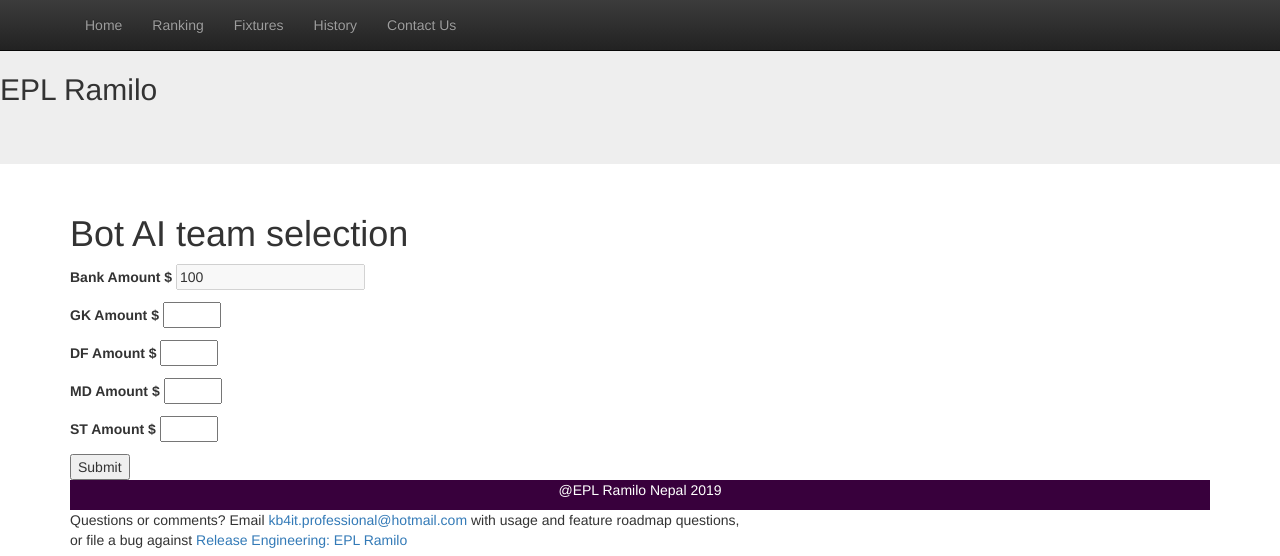
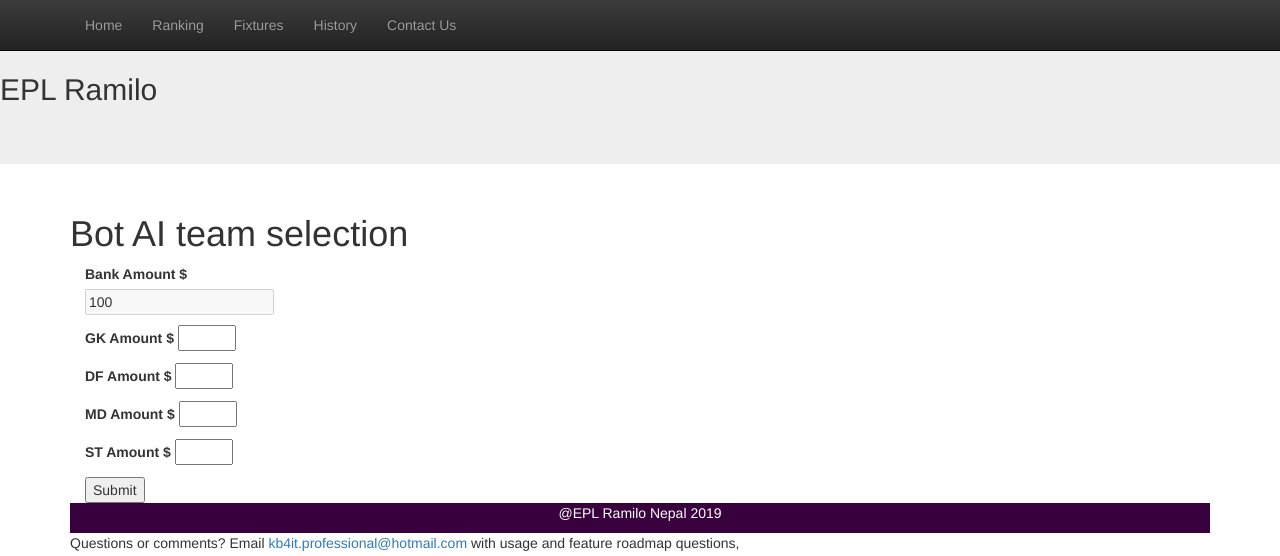
Before and after one commit to keshabb/fantasypremiereleague, a Django app: page /fpl/bot.html in a window 1280 px wide. Shown: the top 556 px of the page. Run offline with Django 3.2, Linux system fonts and the light colour scheme; some libraries are stand-ins or nearby versions.

Commit message:
Bot form formatting

```diff
--- a/fantasypremiereleague/fplapp/templates/fplapp/bot.html
+++ b/fantasypremiereleague/fplapp/templates/fplapp/bot.html
@@ -3,6 +3,7 @@
 {% load crispy_forms_tags %}
 {% block content %}
 <h1> Bot AI team selection</h1>
+<div class="col-sm-2">
 <form method="post">
     {% csrf_token %}
     {{ form|crispy}}
@@ -10,4 +11,5 @@
         <button type="submit">Submit</button>
     </div>
 </form>
+</div>
 {% endblock %}
```
